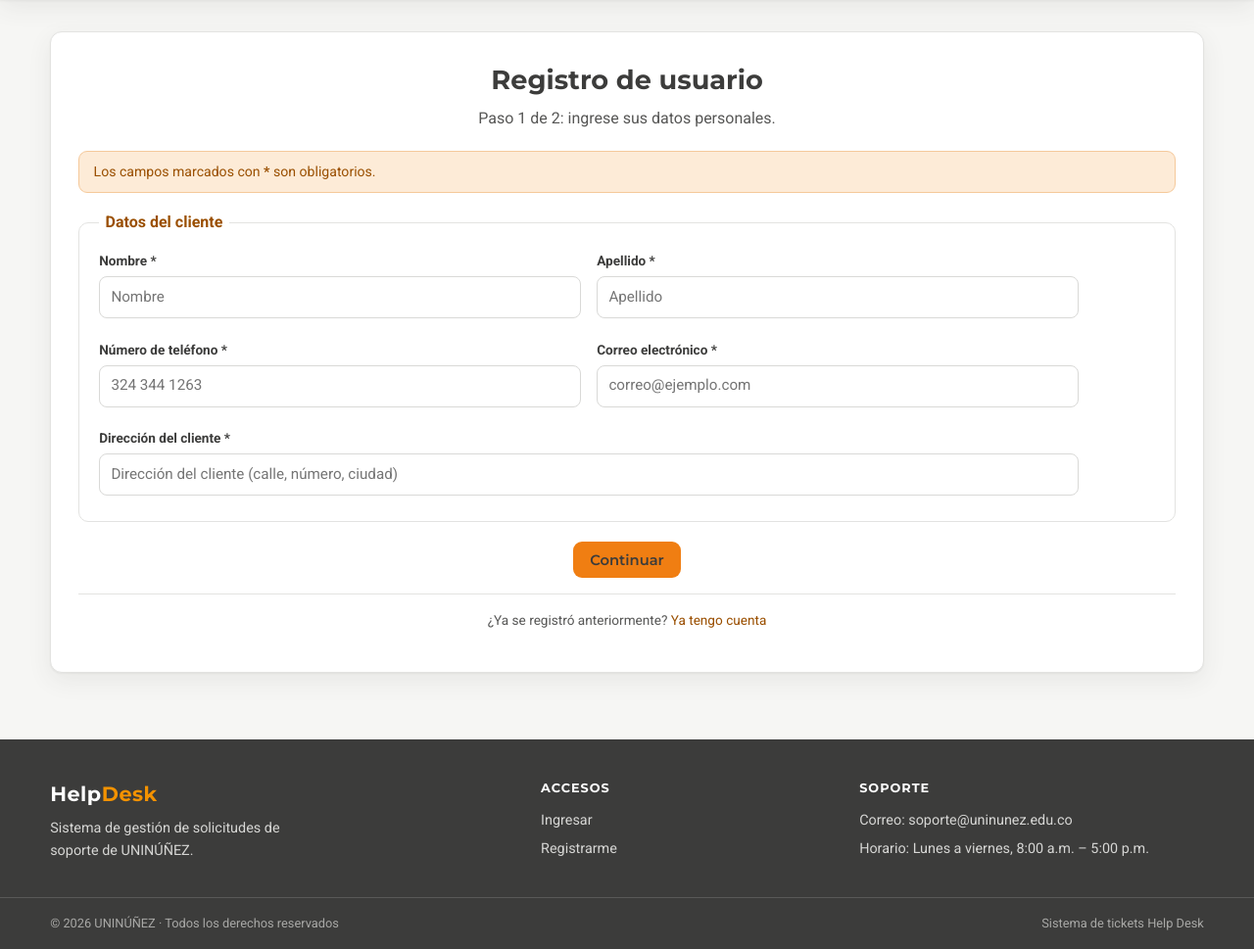
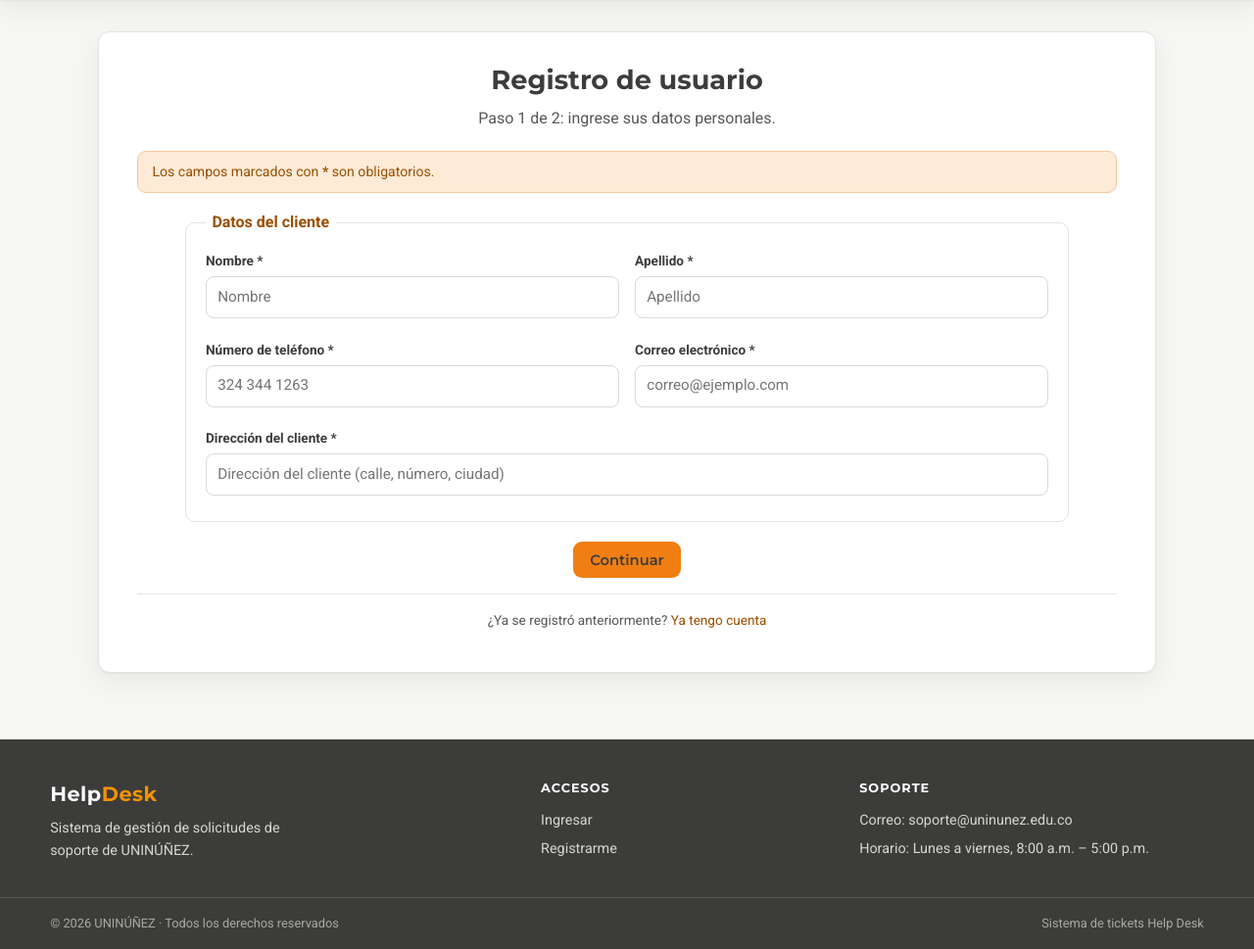
Before and after one commit to Jfelip18/Ticket_HelpDesk, a Django app: page /registro/ in a window 1280 px wide. Shown: the part 59-1028 px from the top of the page at 98% size. Run offline with Django 5.2, Linux system fonts and the light colour scheme.

Commit message:
ARREGLO DE TARJETAS

```diff
--- a/Ticket_helpdesk/helpdesk/static/helpdesk/estilos.css
+++ b/Ticket_helpdesk/helpdesk/static/helpdesk/estilos.css
@@ -551,7 +551,31 @@ h3 {
 
 .rejilla-form-registro {
   grid-template-columns: repeat(2, minmax(0, 1fr));
+}
+
+.formulario-registro {
   max-width: 1000px;
+  margin-inline: auto;
+}
+
+/* Las cajas de fondo se ajustan al tamaño de lo que tienen dentro. */
+.hoja-registro {
+  max-width: 1080px;
+  margin-inline: auto;
+}
+
+.hoja-registro-paso2 {
+  padding: 2.6rem 2.4rem 2.4rem;
+}
+
+.formulario-registro fieldset {
+  width: fit-content;
+  max-width: 100%;
+  margin-inline: auto;
+}
+
+.formulario-registro .rejilla-form-registro {
+  min-width: 860px;
 }
 
 .rejilla-form-media {
@@ -568,13 +592,17 @@ h3 {
 
 .acceso-paso {
   display: grid;
-  grid-template-columns: minmax(0, 520px) minmax(0, 1fr);
+  grid-template-columns: minmax(0, 520px) minmax(0, 444px);
   gap: 0;
   align-items: stretch;
+  justify-content: center;
 }
 
 .fieldset-acceso {
   padding: 0;
+  width: fit-content;
+  max-width: 100%;
+  margin-inline: auto;
 }
 
 .fieldset-acceso legend {
--- a/Ticket_helpdesk/helpdesk/templates/helpdesk/base.html
+++ b/Ticket_helpdesk/helpdesk/templates/helpdesk/base.html
@@ -9,7 +9,7 @@
   <link rel="preconnect" href="https://fonts.googleapis.com">
   <link rel="preconnect" href="https://fonts.gstatic.com" crossorigin>
   <link href="https://fonts.googleapis.com/css2?family=Montserrat:wght@600;700&family=Roboto:wght@400;500;700&display=swap" rel="stylesheet">
-  <link rel="stylesheet" href="{% static 'helpdesk/estilos.css' %}?v=24">
+  <link rel="stylesheet" href="{% static 'helpdesk/estilos.css' %}?v=26">
   <script src="{% static 'helpdesk/js/mascara-telefono.js' %}?v=5" defer></script>
   <script src="{% static 'helpdesk/js/cargando.js' %}?v=6" defer></script>
   <script src="{% static 'helpdesk/js/menu-usuario.js' %}?v=5" defer></script>
--- a/Ticket_helpdesk/helpdesk/templates/helpdesk/registro.html
+++ b/Ticket_helpdesk/helpdesk/templates/helpdesk/registro.html
@@ -3,13 +3,13 @@
 {% block titulo %}Crear cuenta · Help Desk{% endblock %}
 
 {% block contenido %}
-<div class="hoja">
+<div class="hoja hoja-registro">
   <div class="centro-texto">
     <h1>Registro de usuario</h1>
     <p class="subtitulo">Paso 1 de 2: ingrese sus datos personales.</p>
   </div>
 
-  <form method="post" class="formulario" novalidate data-cargando>
+  <form method="post" class="formulario formulario-registro" novalidate data-cargando>
     {% csrf_token %}
     {% include 'helpdesk/_aviso_obligatorios.html' %}
     {% if form.non_field_errors %}
--- a/Ticket_helpdesk/helpdesk/templates/helpdesk/registro_cuenta.html
+++ b/Ticket_helpdesk/helpdesk/templates/helpdesk/registro_cuenta.html
@@ -4,7 +4,7 @@
 {% block titulo %}Cuenta de acceso · Help Desk{% endblock %}
 
 {% block contenido %}
-<div class="hoja">
+<div class="hoja hoja-registro hoja-registro-paso2">
   <div class="centro-texto">
     <h1>Cuenta de acceso</h1>
     <p class="subtitulo">Paso 2 de 2: cree el usuario y la contraseña con los que ingresará.</p>
```
